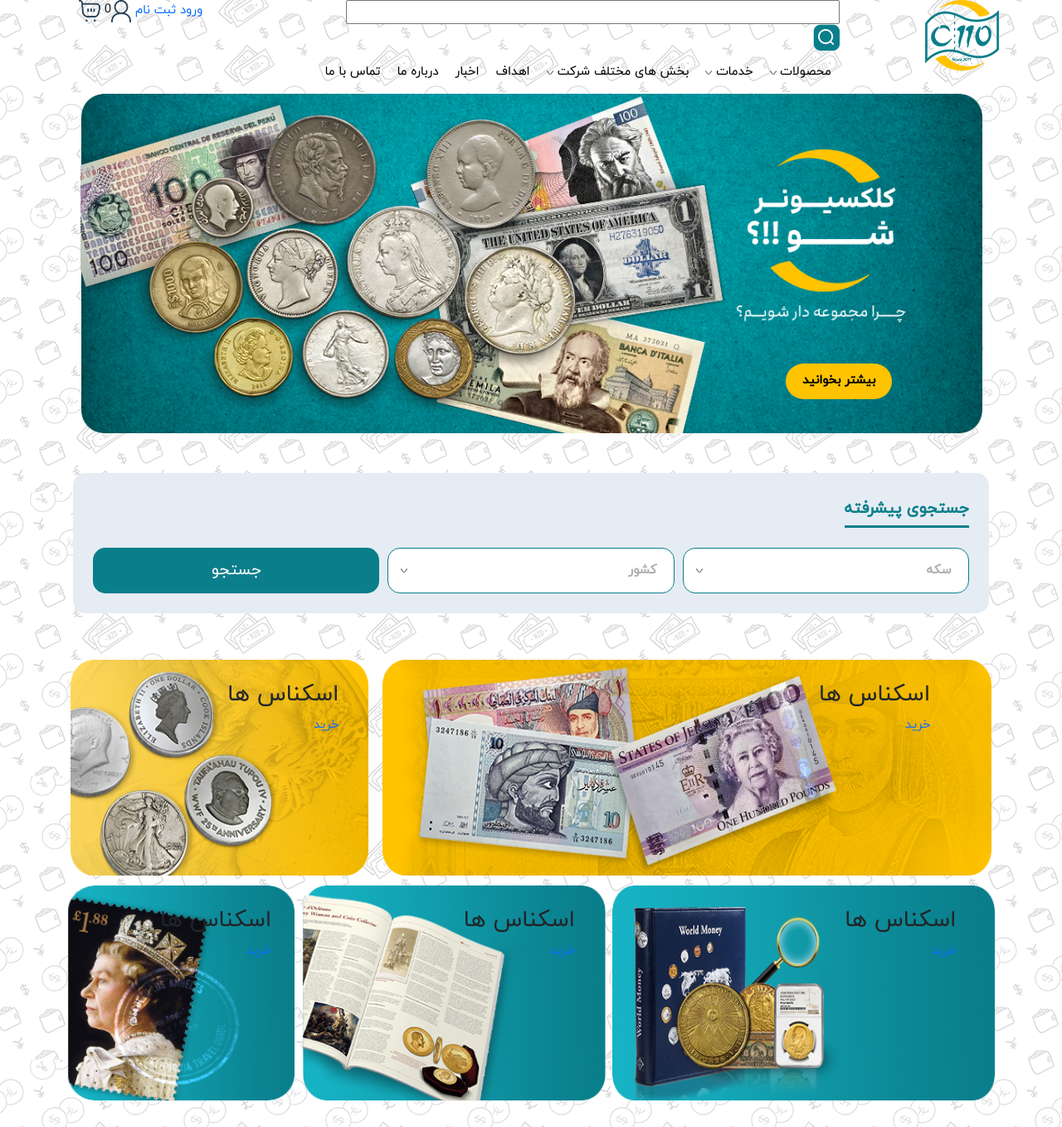
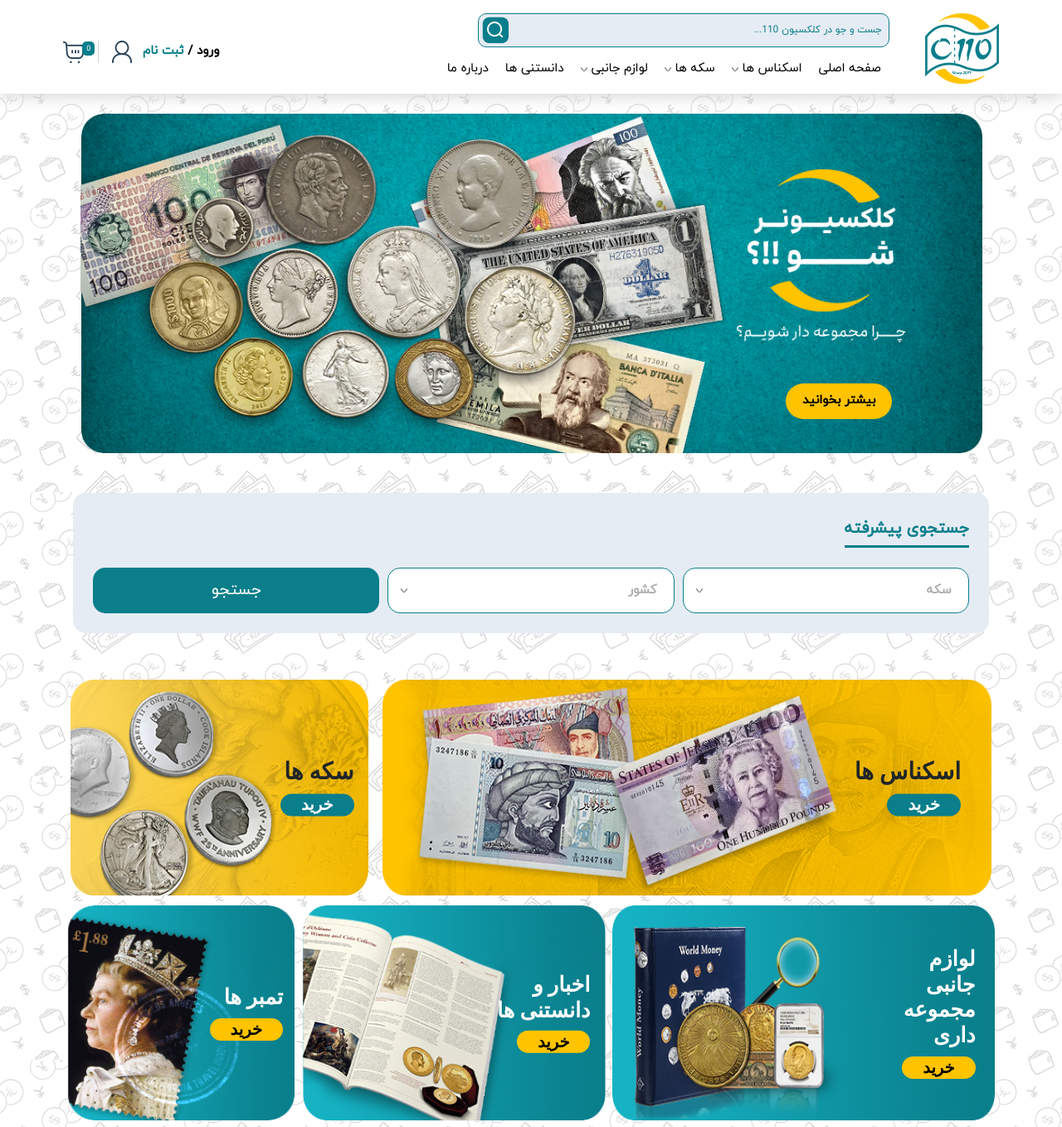
Before and after one commit to parastou-hj/collection, a plain HTML site: page index.html in a window 1280 px wide. Shown: the top 1358 px of the page at 83% size. Drawn offline with Linux system fonts and the light colour scheme; a web font is replaced by a local one.

Commit message:
scnd-cmt

```diff
--- a/index.html
+++ b/index.html
@@ -13,37 +13,43 @@
 </head>
 <body>
     <header>
-        <div class="header-container">
+        <div class="header-container pt-3 pb-1">
             <div class="container-fluid">
                 <div class="row col-xl-11">
-                    <div class="col-lg-2">
+                    <div class="col-lg-1">
                         <a href="#">
                             <img src="./images/logo.png" alt="">
                         </a>
                     </div>
-                    <div class="col-lg-8 ">
+                    <div class="col-lg-8 pe-5 ">
                         <div class="search-input">
-                            <input type="text">
+                            <input type="text" placeholder="جست و جو در کلکسیون 110...">
                             <img src="./images/search.png" alt="">
                         </div>
                         <nav class="main-nav d-none d-lg-block">
                             <ul>
+                                <li >
+                                    <a href="#">
+                                      <span>صفحه اصلی</span>
+
+                                    </a>
+                                  </li>
                               <li class="has-megamenu" data-megamenu-target="#products-mega-menu">
                                   <a href="#">
-                                    <span>محصولات</span>
+                                    <span>اسکناس ها</span>
                                     <img src="./images/flesh-down.png" alt="">
                                   </a>
 
                               </li>
                               <li class="has-megamenu" data-megamenu-target="#services-mega-menu">
                                 <a href="#">
-                                  <span>خدمات</span>
+                                  <span>سکه ها</span>
                                   <img src="./images/flesh-down.png" alt="">
                                 </a>
                               </li>
                               <li class="has-submenu" >
                                 <a href="#">
-                                  <span class="">بخش های مختلف شرکت</span>
+                                  <span class="">لوازم جانبی</span>
                                   <img src="./images/flesh-down.png" alt="">
                                 </a>
                                 <div class="sm-sub-menu p-2">
@@ -53,15 +59,10 @@
                                     <div class="about-sub-menu-item p-2 mb-2">زیر منو تستی</div>
                                   </div>
                               </li>
+
                               <li >
                                 <a href="#">
-                                  <span>اهداف</span>
-
-                                </a>
-                              </li>
-                              <li >
-                                <a href="#">
-                                  <span>اخبار</span>
+                                  <span>دانستنی ها</span>
 
                                 </a>
                               </li>
@@ -71,12 +72,7 @@
 
                                 </a>
                               </li>
-                              <li >
-                                <a href="#">
-                                  <span>تماس با ما</span>
 
-                                </a>
-                              </li>
 
                           </ul>
                           <div id="products-mega-menu" class="mega-menu">
@@ -213,15 +209,15 @@
                         </div>
                         </nav>
                     </div>
-                    <div class="col-lg-2 d-flex">
-                        <div class="user">
+                    <div class="col-lg-3 d-flex align-items-center justify-content-lg-end">
+                        <div class="user ps-3 ms-2">
                             <a href="#">
-                                <span>ورود</span>
+                                <span>ورود /</span>
                                 <span>ثبت نام</span>
                             </a>
-                            <img src="./images/user.png" alt="">
+                            <img src="./images/user.png" alt="" class="me-2">
                         </div>
-                        <div class="cart">
+                        <div class="cart me-3">
                             <span>0</span>
                             <img src="./images/cart.png" alt="">
                         </div>
@@ -231,7 +227,7 @@
         </div>
     </header>
     <main>
-        <div class="baner-sec">
+        <div class="baner-sec pt-4">
             <div class="container-fluid">
                 <div class="row col-xl-11">
                     <div class="baner-sec-slider">
@@ -324,7 +320,7 @@
                         <div class="pro-baner-item position-relative">
                             <img src="./images/coins.png" alt="">
                             <div class="pro-baner-txt">
-                                <h2>اسکناس ها</h2>
+                                <h2>سکه ها</h2>
                                 <a href="#">خرید</a>
                             </div>
                            </div>
@@ -339,7 +335,7 @@
                         <div class="pro-baner-item position-relative">
                             <img src="./images/sides.png" alt="">
                             <div class="pro-baner-txt">
-                                <h2>اسکناس ها</h2>
+                                <h2>لوازم جانبی مجموعه داری</h2>
                                 <a href="#">خرید</a>
                             </div>
                            </div>
@@ -348,7 +344,7 @@
                         <div class="pro-baner-item position-relative">
                             <img src="./images/news.png" alt="">
                             <div class="pro-baner-txt">
-                                <h2>اسکناس ها</h2>
+                                <h2>اخبار و دانستنی ها</h2>
                                 <a href="#">خرید</a>
                             </div>
                            </div>
@@ -357,7 +353,7 @@
                         <div class="pro-baner-item position-relative">
                             <img src="./images/tambr.png" alt="">
                             <div class="pro-baner-txt">
-                                <h2>اسکناس ها</h2>
+                                <h2>تمبر ها</h2>
                                 <a href="#">خرید</a>
                             </div>
                            </div>
--- a/style.css
+++ b/style.css
@@ -1,5 +1,5 @@
 :root {
-    --primary-color: #hsl(45.88deg 100% 50%) ;
+    --primary-color: hsl(45.88deg 100% 50%) ;
     --secondary-color:hsl(186.05deg 86.58% 29.22%);
     --accent-color: #3d5a80;
     --neutral-color: #f4f7f2;
@@ -41,9 +41,38 @@ body {
     font-size: 15px;
     background-image: url(./images/Background.png);
 }
+header{
+    background-color: #fff;
+}
+.header-container{
+    box-shadow: 0px 0px 20px 1px rgb(202, 206, 204);
+}
 .container-fluid .row{
     max-width: 1678px;
     margin: 0px auto;
+}
+.user{
+    border-left: 1px solid rgb(209, 209, 209);
+}
+.user a{
+    color: #000;
+    font-weight: bold;
+}
+.user a span:nth-child(2){
+    color: var(--secondary-color);
+}
+.cart{
+    position: relative;
+}
+.cart span{
+    background-color: var(--secondary-color);
+    color: #fff;
+    padding: 2px 5px;
+    border-radius: 5px;
+    position: absolute;
+    top: 0px;
+    right: -12px;
+    font-size: .6em;
 }
 .main-nav {
     position: relative;
@@ -324,10 +353,26 @@ body {
     transition: background-color 0.2s;
   }
   .search-input{
-    width: 80%;
+    width: 70%;
+    position: relative;
   }
   .search-input input{
     width: 100%;
+    border: 1px solid var(--secondary-color) !important;
+    background-color: hsl(212deg 40.54% 92.75%);
+    padding: 8px;
+    border-radius: 10px;
+  }
+  .search-input img{
+    position: absolute;
+    left: 5px;
+    top: 50%;
+    transform: translateY(-50%);
+  }
+  .search-input input::placeholder{
+    font-size: .8em;
+    color: var(--secondary-color);
+
   }
   .baner-item{
     /* height: 550px; */
@@ -470,8 +515,40 @@ height: 260px;
 }
 .pro-baner-txt{
     position: absolute;
-    top: 10%;
-    right: 10%
+    top: 50%;
+    transform: translateY(-50%);
+    right: 5%
+}
+.product-gallery-one .pro-baner-txt h2{
+    font-weight: bold;
+    font-family: IRANYekanWebBold;
+}
+.product-gallery-one .pro-baner-txt a{
+    background-color: var(--secondary-color);
+    color: #fff;
+    padding: 3px 25px;
+    border-radius: 25px;
+    font-size: 1.3em;
+    font-weight: bold;
+    font-family:IRANYekanWebBold ;
+
+}
+.product-gallery-two .pro-baner-txt h2{
+    width: 120px;
+    font-weight: bold;
+    font-family: IRANYekanWebBold;
+    color: #fff;
+    font-size: 1.7em;
+}
+.product-gallery-two .pro-baner-txt a{
+    background-color: var(--primary-color);
+    color: #000;
+    padding: 3px 25px;
+    border-radius: 25px;
+    font-size: 1.3em;
+    font-weight: bold;
+    font-family:IRANYekanWebBold ;
+
 }
 .sale-back{
     background-color: var(--secondary-color);
```
